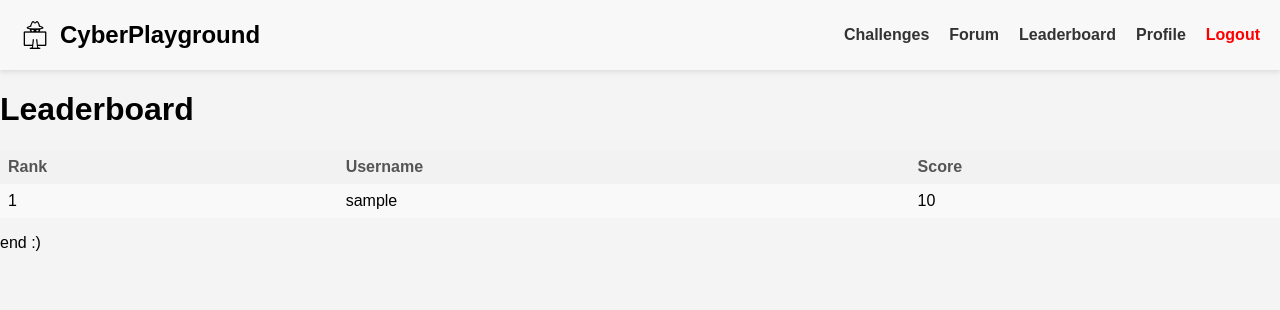
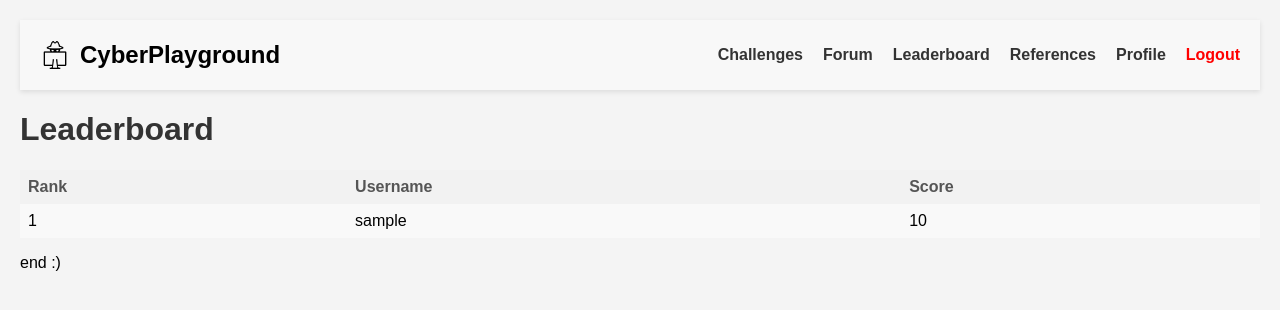
Before and after one commit to liloussvmv/Playground_BE, a Flask app: page /leaderboard in a window 1280 px wide. Shown: the top 310 px of the page. Run offline with Flask 3, Linux system fonts and the light colour scheme; tables that the repository leaves empty hold one stand-in row (values such as "Sample post").

Commit message:
Linking References page

```diff
--- a/templates/References.html
+++ b/templates/References.html
@@ -1,3 +1,6 @@
+{% extends "layout.html" %}
+
+{% block title %}
 <!DOCTYPE html>
 <html>
 <head>
@@ -43,3 +46,4 @@
 
 </body>
 </html>
+{% endblock %}
--- a/templates/layout.html
+++ b/templates/layout.html
@@ -9,6 +9,7 @@
        <link rel="stylesheet" href="/static/css/createFormPost.css">
        <link rel="stylesheet" href="/static/css/comments.css">
        <link rel="stylesheet" href="/static/css/leaderboard.css">
+        <link rel="stylesheet" href="/static/css/references.css">
 
 <!--        <link rel="stylesheet" href="/static/css/Modal.css">-->
 <!--		<link rel="stylesheet" href="/static/css/App.css">-->
@@ -27,6 +28,7 @@
           <li><a href="{{ url_for('challenges')}}">Challenges</a></li>
           <li><a href="{{ url_for('forum')}}">Forum</a></li>
           <li><a href="{{ url_for('leaderboard')}}">Leaderboard</a></li>
+          <li><a href="{{ url_for('references')}}">References</a></li>
           <li><a href="{{ url_for('profile')}}">Profile</a></li>
           <li><a href="{{ url_for('logout')}}" style="color:red;">Logout</a></li>
         </ul>
```
